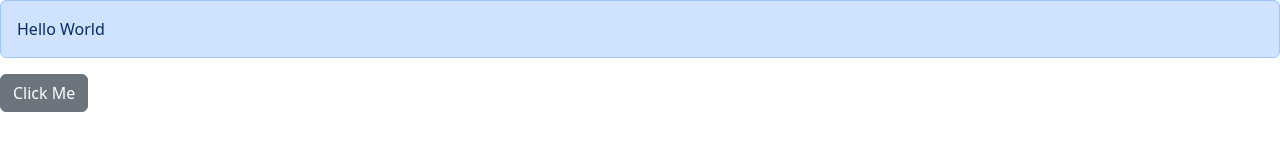
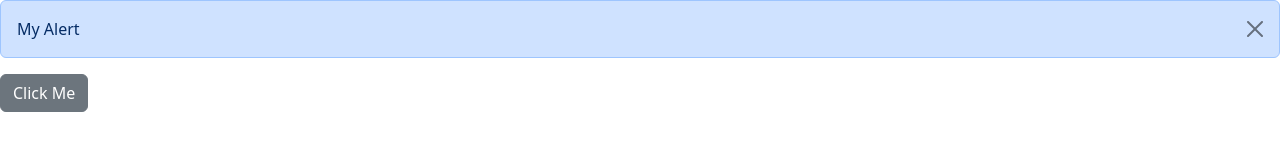
Before and after one commit to IDeployOnFriday/react-app-for-beginners-mosh, a React (Vite) app: page / in a window 1280 px wide. Both pictures are taken after a click on the button "Click Me". Shown: the top 160 px of the page. Built offline with nearby package versions, Linux system fonts and the light colour scheme.

Commit message:
button to open and close an alert window

```diff
--- a/src/App.tsx
+++ b/src/App.tsx
@@ -1,12 +1,17 @@
+import { useState } from "react";
 import Alert from "./components/Alert";
 import Button from "./components/Button";
 
 
 
 function App() {
+
+  const [alertVisible, setAlertVisiblity] = useState(false);
+
   return <div>
-    <Alert>Hello <span>World</span></Alert>
-    <Button color="secondary" onClick={() => console.log("Button clicked" )}>Click Me</Button>
+
+    {alertVisible === true ? <Alert onClose={() => setAlertVisiblity(false)}  >My Alert</Alert> : null}
+    <Button color="secondary" onClick={() => setAlertVisiblity(true)}>Click Me</Button>
   </div>
 }
 
--- a/src/components/Alert.tsx
+++ b/src/components/Alert.tsx
@@ -4,10 +4,15 @@ import type { ReactNode } from "react";
 interface Props {
   // allows passing html as children
   children: ReactNode;
+  onClose?: () => void;
 }
 
-function App({ children }: Props) {
-  return <div className="alert alert-primary">{children}</div>;
+function Alert({ children, onClose }: Props) {
+  return <div className="alert alert-primary alert-dismissible fade show" role="alert" >
+        {children}
+          <button type="button" className="btn-close" data-dismiss="alert" aria-label="Close" onClick={onClose}>
+          </button>
+    </div>;
 }
 
-export default App;
+export default Alert;
```
